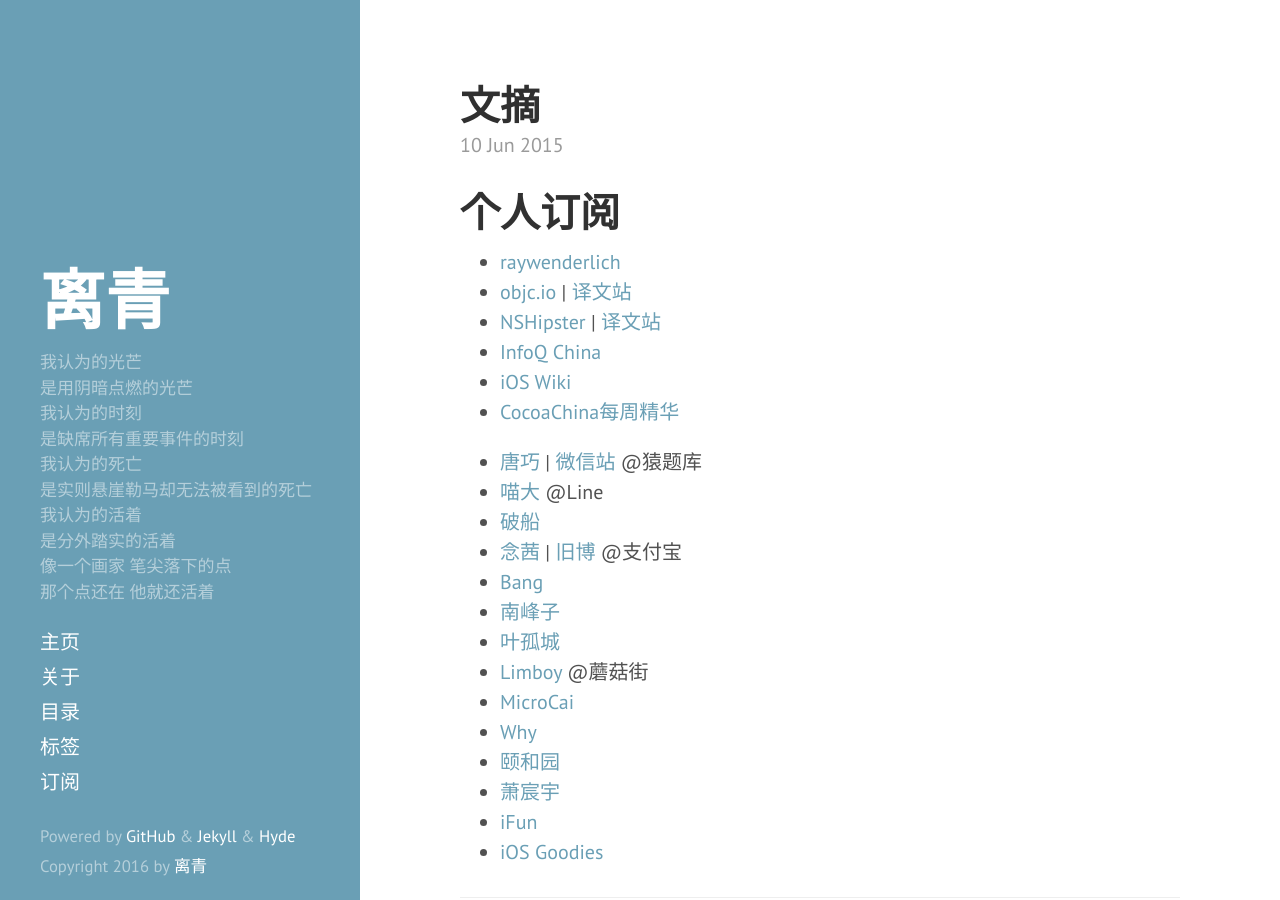
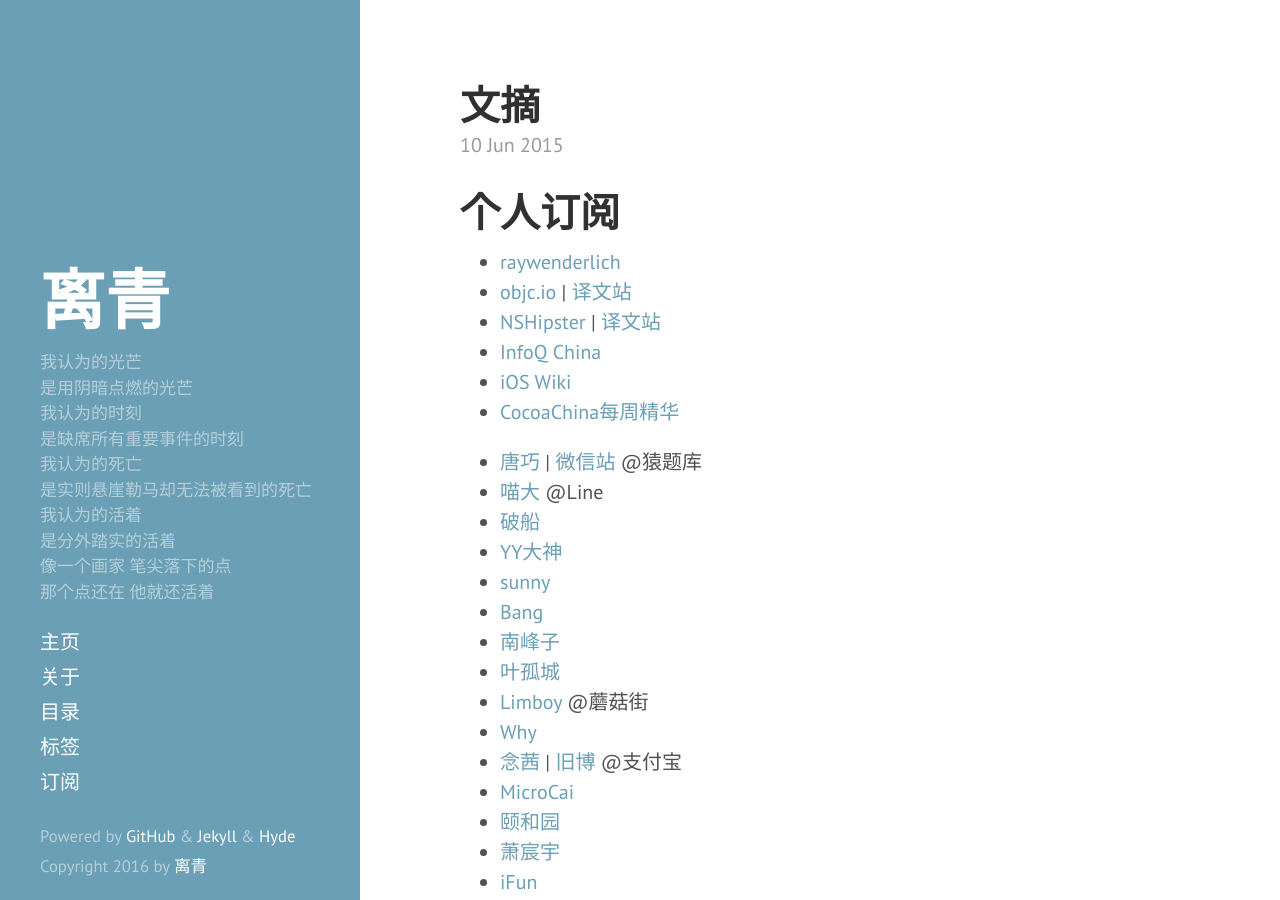
Before and after one commit to li-qing/li-qing.github.io, a Jekyll site: the page built from _posts/2015-06-10-digest.md, in a window 1280 px wide and 900 px high. Built offline with Jekyll 4.4.1, drawn with Linux system fonts in a browser that asks for light colours.

Commit message:
add bloger

```diff
--- a/_posts/2015-06-10-digest.md
+++ b/_posts/2015-06-10-digest.md
@@ -17,13 +17,15 @@ tags: Digest
 - [唐巧](http://blog.devtang.com/) \| [微信站](http://chuansong.me/account/iosDevTips) @猿题库
 - [喵大](http://onevcat.com/) @Line
 - [破船](http://beyondvincent.com/)
-- [念茜](http://nianxi.net/) \| [旧博](http://my.csdn.net/yiyaaixuexi) @支付宝
+- [YY大神](http://blog.ibireme.com/)
+- [sunny](http://blog.sunnyxx.com/)
 - [Bang](http://blog.cnbang.net/)
 - [南峰子](http://southpeak.github.io/)
 - [叶孤城](http://www.jianshu.com/users/b82d2721ba07/latest_articles)
 - [Limboy](http://limboy.me/) @蘑菇街
+- [Why](http://blog.callmewhy.com/)
+- [念茜](http://nianxi.net/) \| [旧博](http://my.csdn.net/yiyaaixuexi) @支付宝
 - [MicroCai](https://www.zybuluo.com/MicroCai/note/51120)
-- [Why](http://blog.callmewhy.com/)
 - [颐和园](http://blog.csdn.net/kmyhy)
 - [萧宸宇](http://iiiyu.com)
 - [iFun](http://www.ifun.cc/)
```
